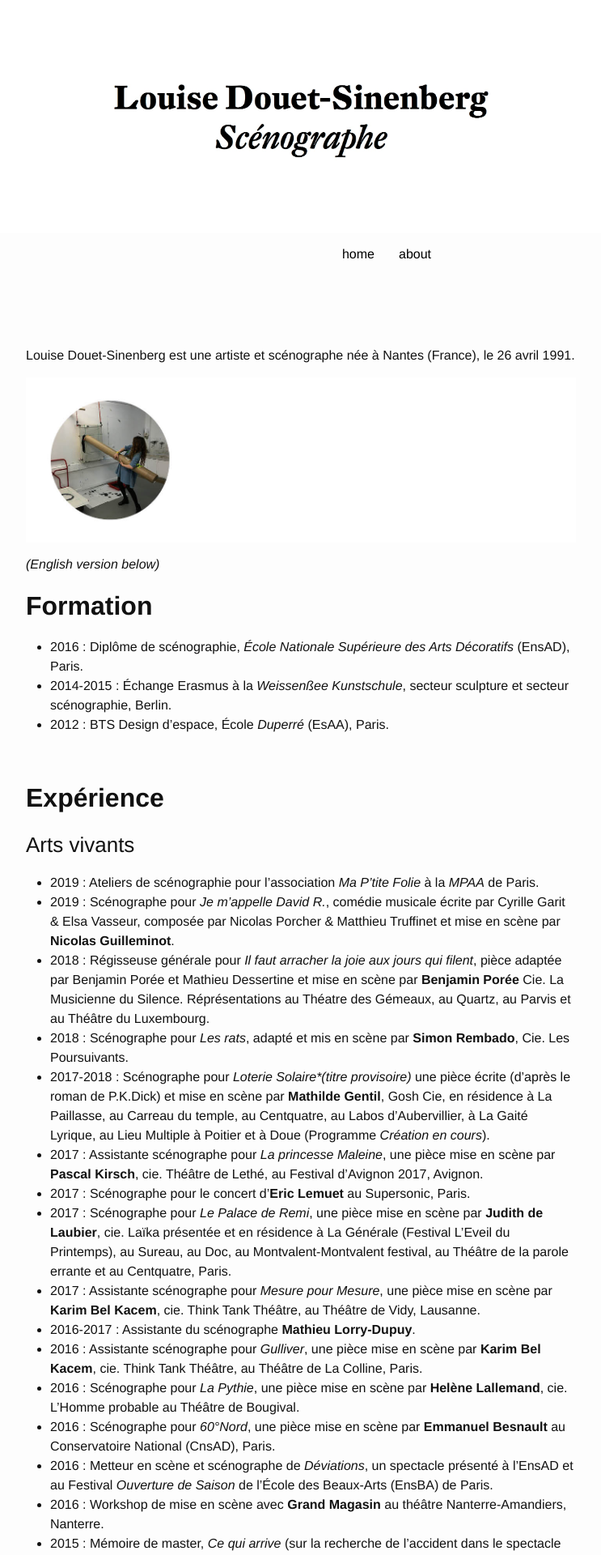
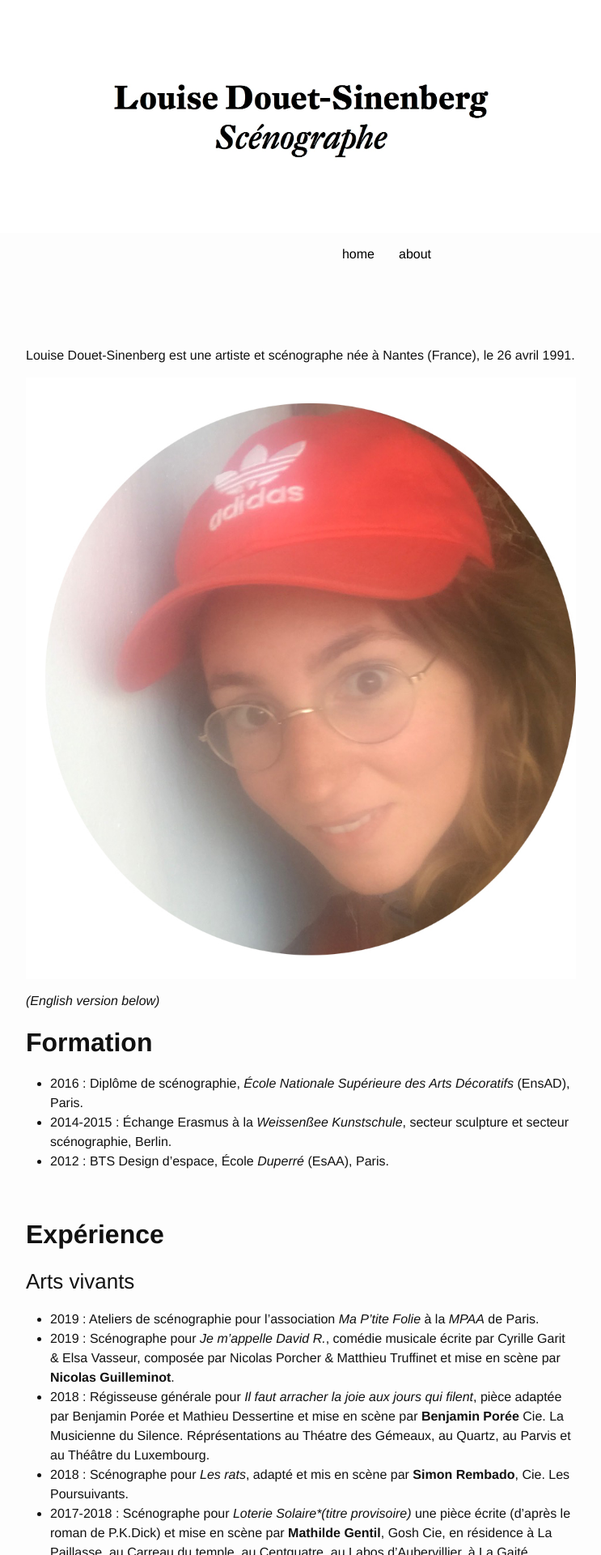
Before and after one commit to louiseds/louiseds.github.io, a Jekyll site: the page built from about.md, in a window 1280 px wide. Shown: the top 1920 px of the page at 81% size, without its empty margins (268-1011 px from the left). Built offline with Jekyll 4.4.1, drawn with Linux system fonts in a browser that asks for light colours.

Commit message:
Update about.md

```diff
--- a/about.md
+++ b/about.md
@@ -7,7 +7,8 @@ published: true
 
 Louise Douet-Sinenberg est une artiste et scénographe née à Nantes (France), le 26 avril 1991.
 
-![about-bandeau.jpg]({{site.baseurl}}/images/about-bandeau.jpg)
+![about_rond.jpg]({{site.baseurl}}/images/about_rond.jpg)
+
 
 _(English version below)_
 
```
